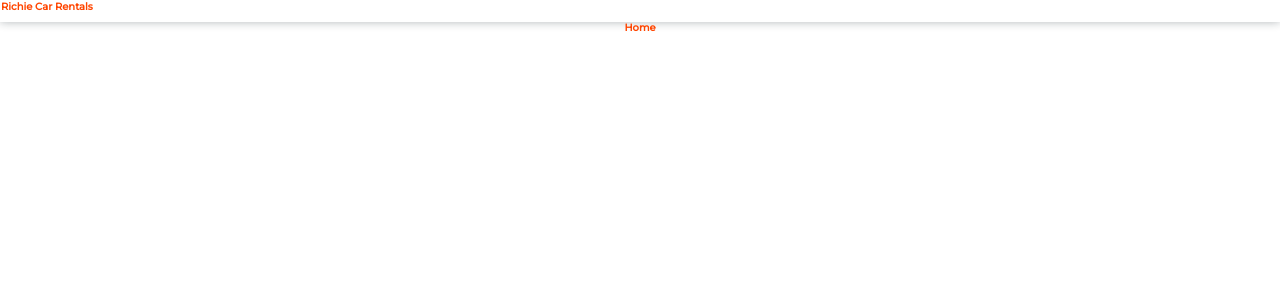
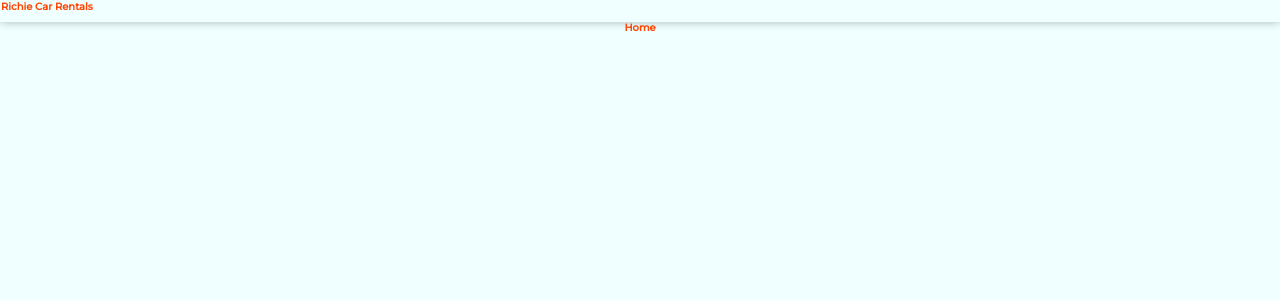
Before and after one commit to Chezo25/Richiecars, a React (Create React App) app: page / in a window 1280 px wide. Shown: the top 300 px of the page. Built offline with nearby package versions, Linux system fonts and the light colour scheme.

Commit message:
Update index.css

```diff
--- a/src/index.css
+++ b/src/index.css
@@ -3,6 +3,7 @@
 body {
   margin: 0;
   font-family: "Montserrat", sans-serif !important;
+  background-color: azure;
 
   -webkit-font-smoothing: antialiased;
   -moz-osx-font-smoothing: grayscale;
@@ -14,7 +15,7 @@ code {
 }
 
 .box {
-  background-color: white;
+  background-color: azure;
   box-shadow: 0px 0px 10px rgba(14, 30, 37, 0.32);
 }
 
```
